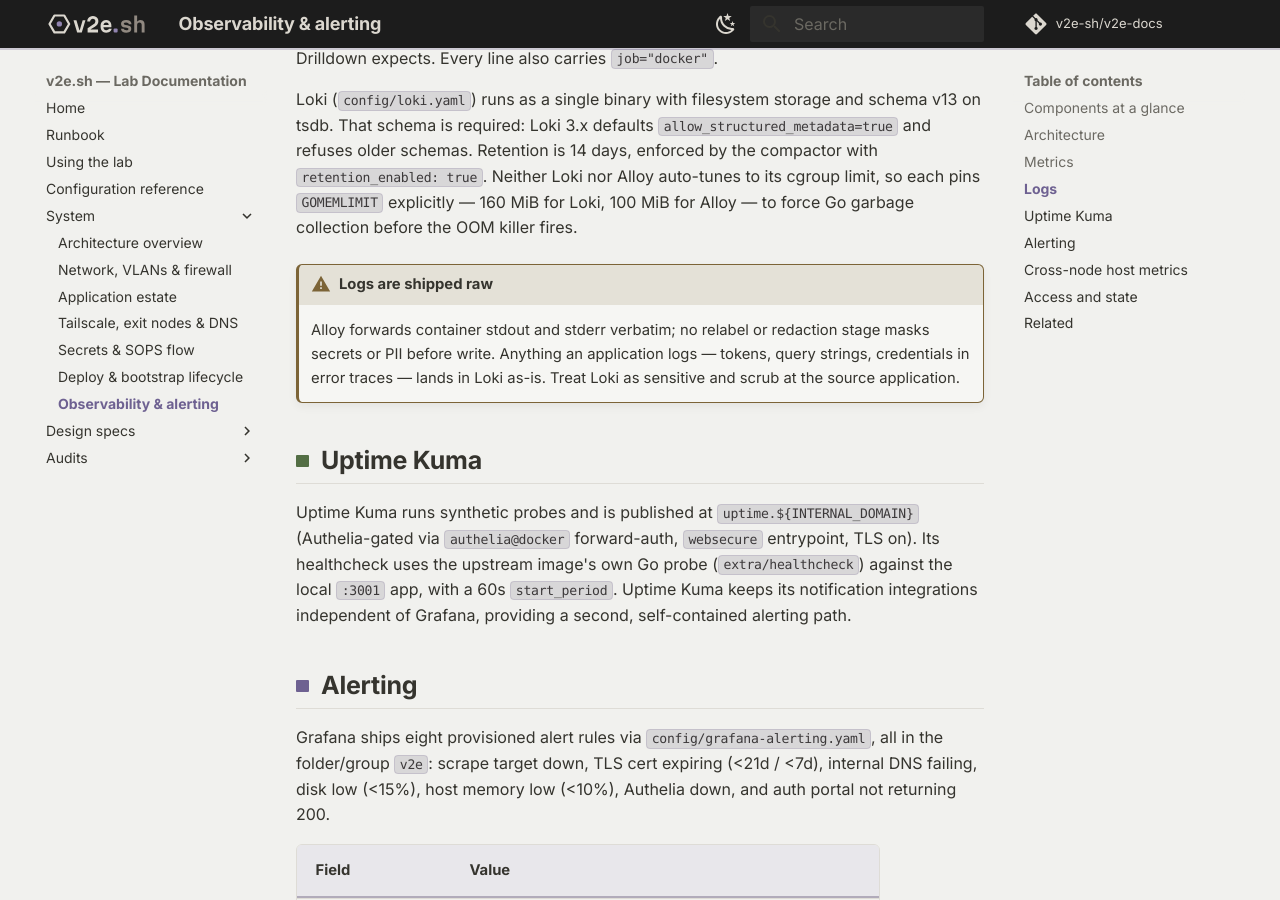
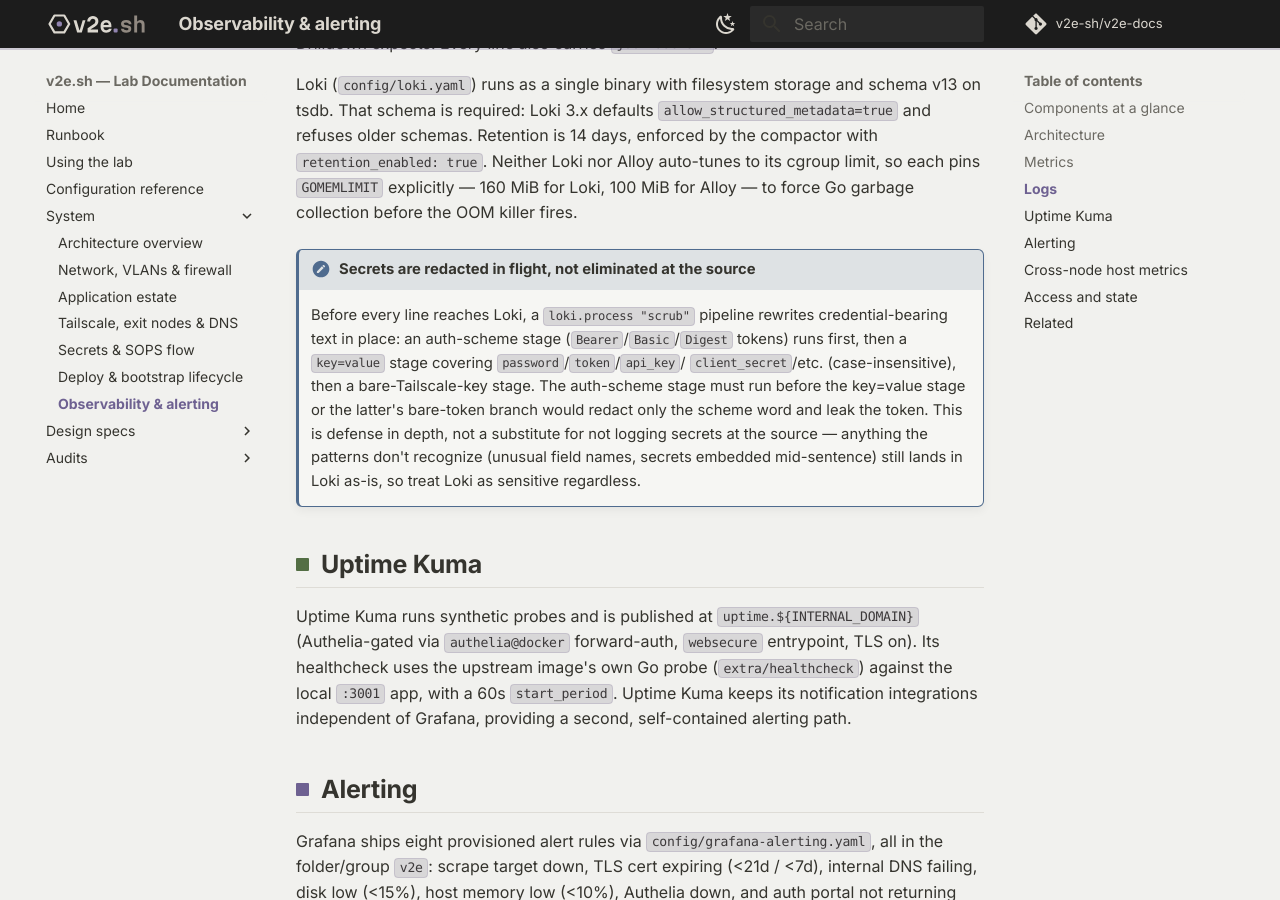
Before and after one commit to v2e-sh/v2e-docs, an MkDocs documentation site: the page built from docs/system/observability.md, in a window 1280 px wide and 900 px high, scrolled down 3943 px. Built offline with MkDocs 1.6.1 and Material for MkDocs 9.7.7, drawn with Linux system fonts in a browser that asks for light colours; some web fonts are replaced; comment, search, counter and statistics services are not loaded.

Commit message:
Fix stale "logs shipped raw" warning in observability docs (#29)
v2e-compose PR #16 (2026-07-05) added a loki.process "scrub" stage to
config.alloy that redacts Bearer/Basic tokens, key=value secrets, and
bare Tailscale keys before lines reach Loki. The docs reconciliation
pass the next day (PR #25) missed this: the page still claimed logs
ship completely raw with no redaction, which is no longer true and
could lead an operator to duplicate scrubbing work or misjudge what
protection already exists. Updated the warning to describe the actual
pipeline (and why the stage order matters) while keeping the caution
that unrecognized secret shapes still pass through.

````diff
--- a/docs/system/observability.md
+++ b/docs/system/observability.md
@@ -124,7 +124,8 @@ pipeline in `config/config.alloy` is intentionally simple.
 flowchart LR
   d[discovery.docker<br/>refresh 30s] --> r[discovery.relabel<br/>strip leading /]
   r --> s[loki.source.docker<br/>job=docker]
-  s --> w[loki.write<br/>http://loki:3100]
+  s --> p[loki.process scrub<br/>redact secrets]
+  p --> w[loki.write<br/>http://loki:3100]
 ```
 
 A relabel rule strips Docker's leading `/` from container names and writes the result to
@@ -138,11 +139,16 @@ and refuses older schemas. Retention is 14 days, enforced by the compactor with
 pins `GOMEMLIMIT` explicitly — 160 MiB for Loki, 100 MiB for Alloy — to force Go garbage
 collection before the OOM killer fires.
 
-!!! warning "Logs are shipped raw"
-    Alloy forwards container stdout and stderr verbatim; no relabel or redaction stage
-    masks secrets or PII before write. Anything an application logs — tokens, query
-    strings, credentials in error traces — lands in Loki as-is. Treat Loki as sensitive
-    and scrub at the source application.
+!!! note "Secrets are redacted in flight, not eliminated at the source"
+    Before every line reaches Loki, a `loki.process "scrub"` pipeline rewrites
+    credential-bearing text in place: an auth-scheme stage (`Bearer`/`Basic`/`Digest`
+    tokens) runs first, then a `key=value` stage covering `password`/`token`/`api_key`/
+    `client_secret`/etc. (case-insensitive), then a bare-Tailscale-key stage. The
+    auth-scheme stage must run before the key=value stage or the latter's bare-token
+    branch would redact only the scheme word and leak the token. This is defense in
+    depth, not a substitute for not logging secrets at the source — anything the
+    patterns don't recognize (unusual field names, secrets embedded mid-sentence) still
+    lands in Loki as-is, so treat Loki as sensitive regardless.
 
 ## Uptime Kuma
 
````
